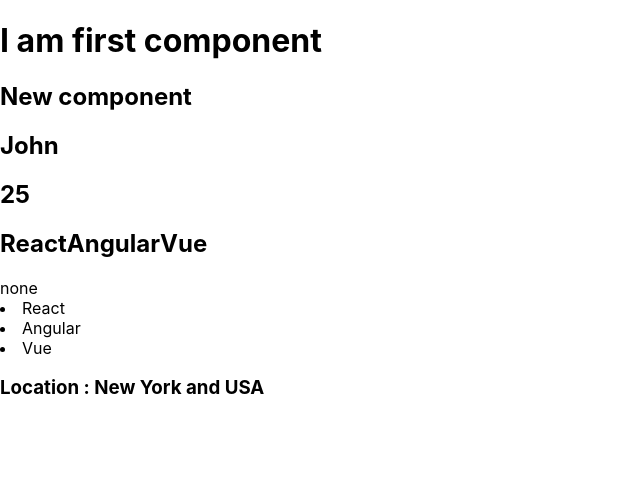
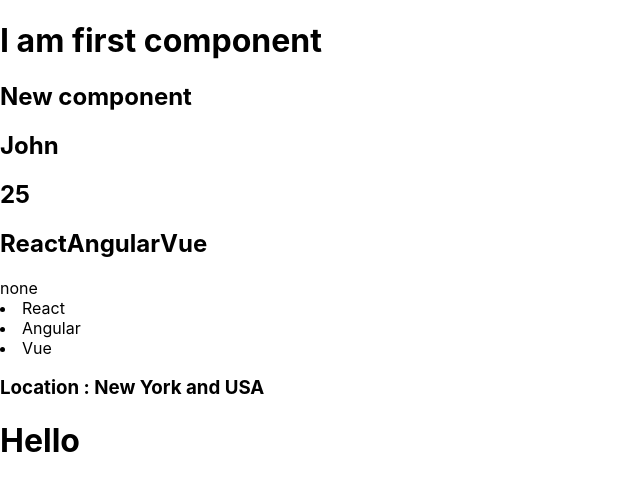
Before and after one commit to palhimalaya/externalTraining-React, a React (Create React App) app: page / in a window 1280 px wide. Shown: the top 490 px of the page, without its empty margins (0-640 px from the left). Built offline with nearby package versions, Linux system fonts and the light colour scheme.

Commit message:
second component import export

```diff
--- a/public/index.html
+++ b/public/index.html
@@ -33,7 +33,7 @@
       This HTML file is a template.
       If you open it directly in the browser, you will see an empty page.
 
-      You can add webfonts, meta tags, or analytics to this file.
+      You can add, meta tags, or analytics to this file.
       The build step will place the bundled scripts into the <body> tag.
 
       To begin the development, run `npm start` or `yarn start`.
--- a/src/App.js
+++ b/src/App.js
@@ -1,4 +1,4 @@
-import First from "./components/FirstComponents";
+import {First, Second} from "./components/FirstComponents";
 
 function App() {
   return (
@@ -11,7 +11,7 @@
       location={{city:'New York', country:'USA'}}
       isStudent = {false}
        />
-
+      <Second/>
     </div>
   );
 }
--- a/src/components/FirstComponents.js
+++ b/src/components/FirstComponents.js
@@ -14,5 +14,9 @@
     </div>
   )
 }
-
-export default First
+const Second = () => {
+    return (
+    <div><h1>Hello</h1></div>
+)}
+export {First, Second}
+// export default First
```
